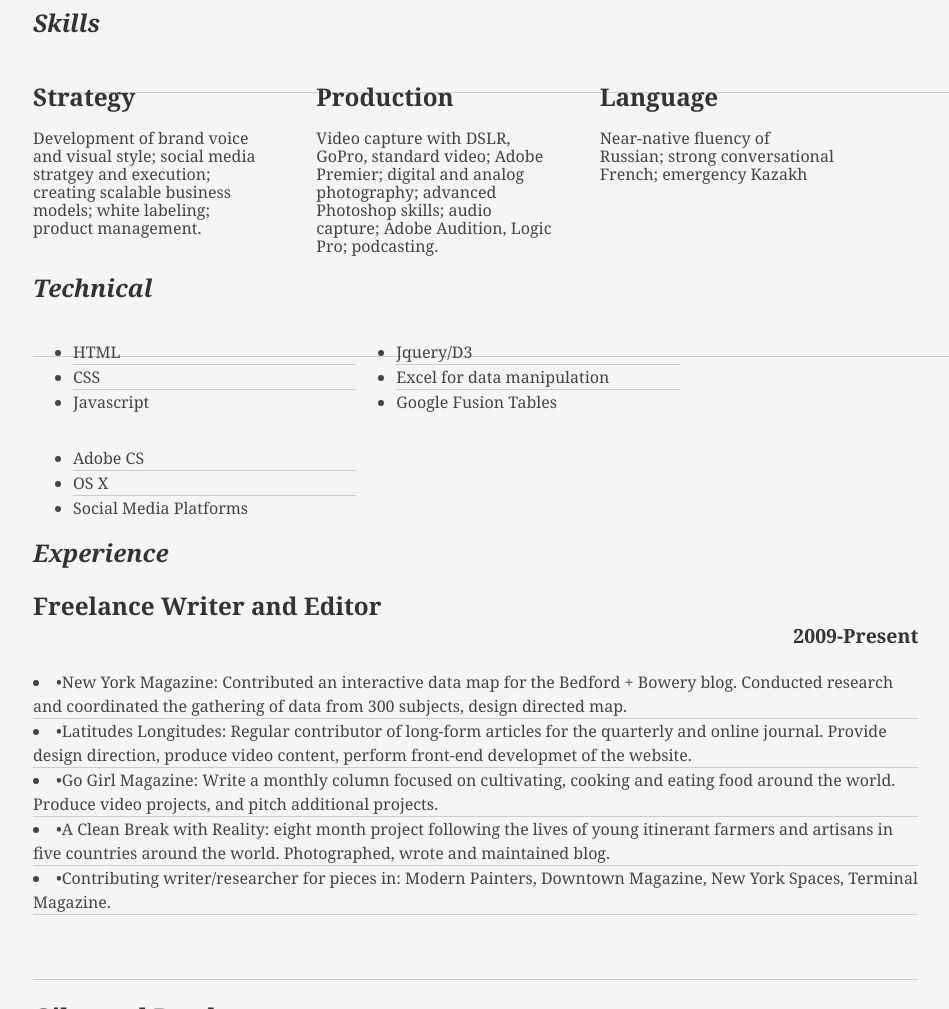
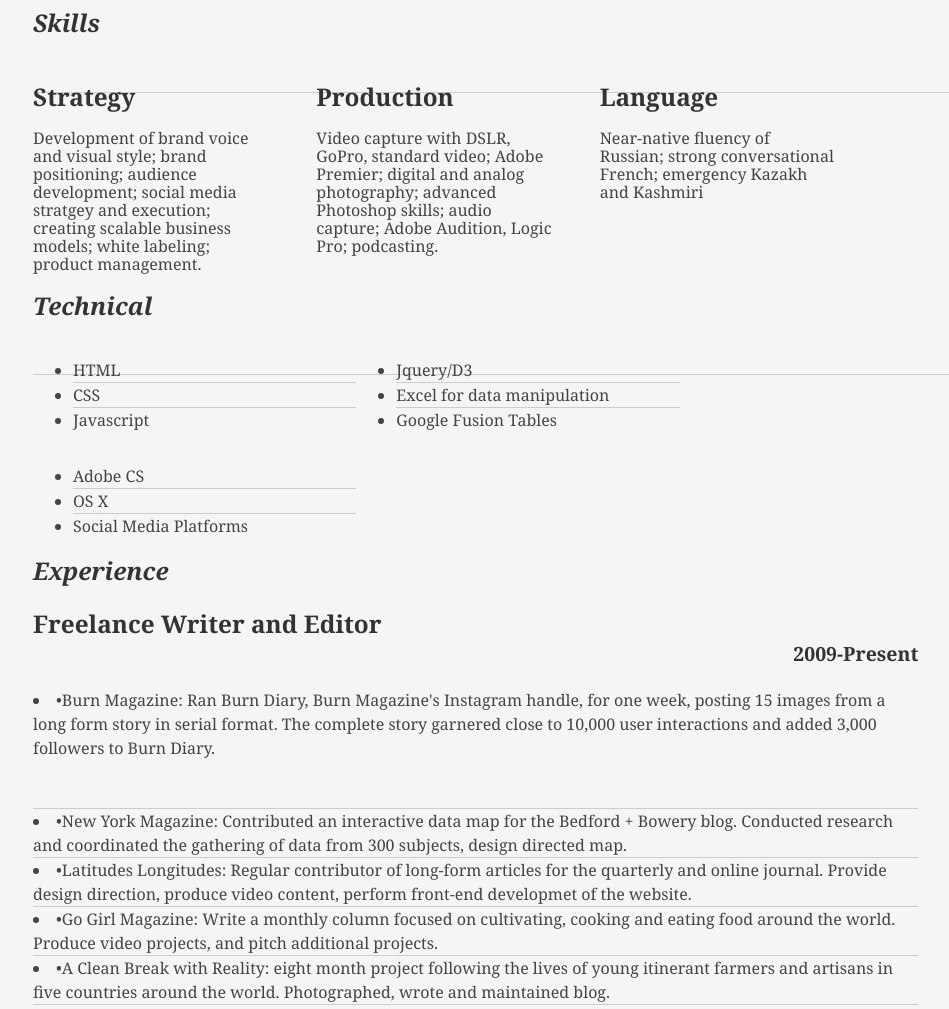
Before and after one commit to misplacedmodernist/misplacedmodernist.github.io, a plain HTML site: page resume_CSS/srt-resume.html in a window 1280 px wide. Shown: the part 760-1769 px from the top of the page, without its empty margins (55-1004 px from the left). Drawn offline with Linux system fonts and the light colour scheme; a small style sheet from the web is missing.

Commit message:
adding burn diary

```diff
--- a/resume_CSS/srt-resume.html
+++ b/resume_CSS/srt-resume.html
@@ -57,7 +57,7 @@
 
 								<div class="talent">
 									<h2>Strategy</h2>
-									<p>Development of brand voice and visual style; social media stratgey and execution; creating scalable business models; white labeling; product management.</p>
+									<p>Development of brand voice and visual style; brand positioning; audience development; social media stratgey and execution; creating scalable business models; white labeling; product management.</p>
 								</div>
 
 								<div class="talent">
@@ -67,7 +67,7 @@
 
 								<div class="talent">
 									<h2>Language</h2>
-									<p>Near-native fluency of Russian; strong conversational French; emergency Kazakh</p>
+									<p>Near-native fluency of Russian; strong conversational French; emergency Kazakh and Kashmiri</p>
 								</div>
 						</div>
 					</div><!--// .yui-gf -->
@@ -109,6 +109,7 @@
 								<h2>Freelance Writer and Editor</h2>
 								<!--<h3></h3> -->
 								<h4>2009-Present</h4>
+								<p><li>•Burn Magazine: Ran Burn Diary, Burn Magazine's Instagram handle, for one week, posting 15 images from a long form story in serial format. The complete story garnered close to 10,000 user interactions and added 3,000 followers to Burn Diary.
 								<p><li>•New York Magazine: Contributed an interactive data map for the Bedford + Bowery blog. Conducted research and coordinated the gathering of data from 300 subjects, design directed map.</li>
 								<li>•Latitudes Longitudes: Regular contributor of long-form articles for the quarterly and online journal. Provide design direction, produce video content, perform front-end developmet of the website.</li>
 								<li>•Go Girl Magazine: Write a monthly column focused on cultivating, cooking and eating food around the world. Produce video projects, and pitch additional projects. </li>
```
